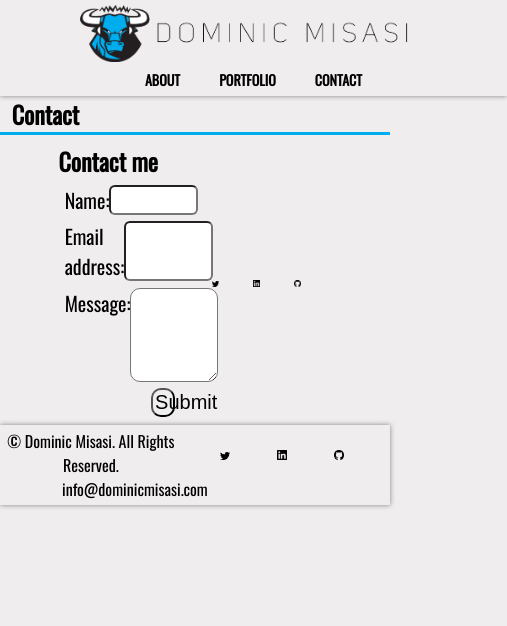
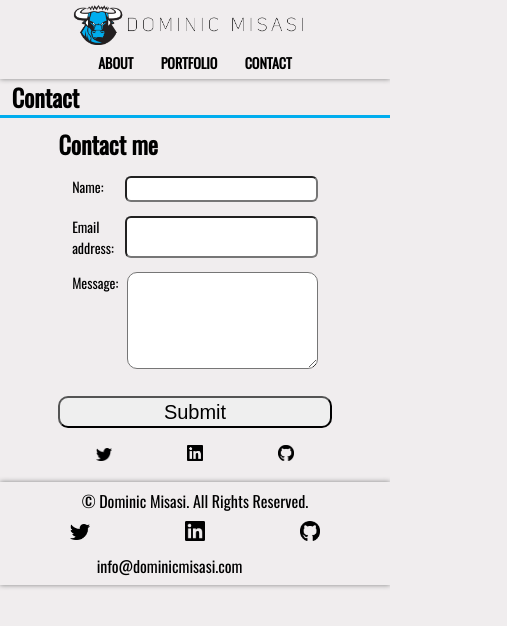
Before and after one commit to Meshtatsuo/react-portfolio, a React (Create React App) app: page / in a window 390 px wide. Both pictures are taken after a click on the element "CONTACT". Shown: the top 626 px of the page, 507 px wide, since content can reach past the window. Built offline with nearby package versions, Linux system fonts and the light colour scheme.

Commit message:
mobile stylings and footer touchups

```diff
--- a/src/index.css
+++ b/src/index.css
@@ -13,7 +13,7 @@ body {
   font-family: "Oswald", sans-serif;
   -webkit-font-smoothing: antialiased;
   -moz-osx-font-smoothing: grayscale;
-  margin-bottom: 25px;
+  margin-bottom: 0;
   min-height: 100%;
 }
 
@@ -107,6 +107,7 @@ section {
 /* General stylings for section content */
 .section-content {
   margin: 0 13%;
+  margin-bottom: 2%;
   padding: 2%;
   display: flex;
   flex-wrap: wrap;
@@ -351,6 +352,8 @@ section {
 /* BEGIN FOOTER STYLING */
 footer {
   padding: 1%;
+  margin: auto;
+  margin-bottom: 0px;
   background-color: #f0edee;
   color: black;
   display: flex;
@@ -429,7 +432,6 @@ footer #contact-info {
 @media screen and (max-width: 768px) {
   header {
     margin: 0 auto;
-    width: 100%;
   }
 
   #logo {
@@ -514,6 +516,39 @@ footer #contact-info {
   .portfolio-item p {
     font-size: 10px;
   }
+
+  #contact-form {
+    flex: 1 100%;
+  }
+
+  #contact-form label {
+    font-size: 14px;
+  }
+
+  #contact-form button {
+    margin: 5% auto;
+    width: 100%;
+  }
+
+  #contact-socials {
+    flex: 1 100%;
+  }
+
+  #copyright {
+    flex: 1 100%;
+    margin: 1% auto;
+    text-align: center;
+  }
+  #footer-icons {
+    flex: 1 100%;
+    margin: 1% auto;
+    text-align: center;
+  }
+  footer #contact-info {
+    flex: 1 100%;
+    margin: 1% auto;
+    text-align: center;
+  }
 }
 @media screen and (max-width: 575px) {
   #logo {
```
